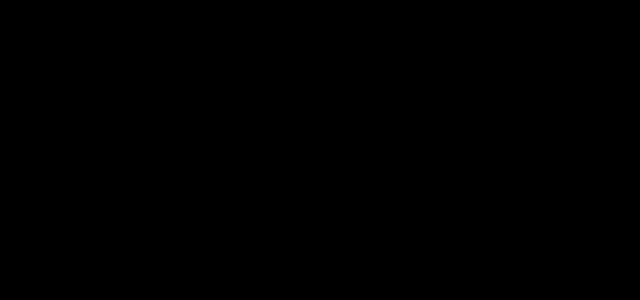
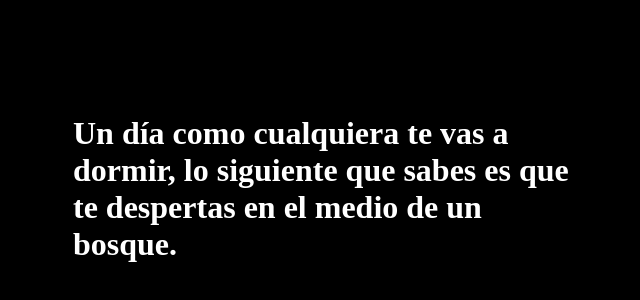
Before and after one commit to Gwean/TP_Integrador_FE3, a React (Create React App) app: page / in a window 1280 px wide. Shown: the part 196-496 px from the top of the page, without its empty margins (317-957 px from the left). Built offline with nearby package versions, Linux system fonts and the light colour scheme; a web font is replaced by a local one.

Commit message:
Comp historia anda

```diff
--- a/src/App.js
+++ b/src/App.js
@@ -1,6 +1,9 @@
+import Layout from "./components/Layout";
+
 function App() {
   return (
     <div className="App">
+      <Layout/>
     </div>
   );
 }
--- /dev/null
+++ b/src/components/Historia.jsx
@@ -0,0 +1,13 @@
+import React, { Component } from "react";
+
+
+export default class Historia extends Component {
+
+  render() {
+    return (
+      <h1 className="historia">
+        {this.props.historia}
+      </h1>
+    );
+  }
+}
--- /dev/null
+++ b/src/components/Layout.jsx
@@ -0,0 +1,35 @@
+import React, { Component } from 'react'
+import data from './data.json'
+import '../index.css'
+import Historia from './Historia';
+
+export default class Layout extends Component {
+  constructor() {
+    super();
+    this.state = {
+        historia: data,
+        contador : 0,
+        historial : []
+    }
+
+   // this.update=this.update.bind(this); Si es function, debemos usar el bind
+  }
+componentDidMount(){
+    alert("Me acabo de crear");
+}
+  render() {
+      //Estructura basica Layout >
+                                //historia,
+                                //opciones > a y b,
+                                //recordatorio
+    return (
+      <div className='layout'>
+        <Historia
+          historia = {this.state.historia[this.state.contador].historia}
+        />
+
+      </div>
+
+    )
+  }
+}
```
Also changed, not shown: src/components/Opciones.jsx (added, +9 -0 lines), src/components/Recordatorio.jsx (added).
